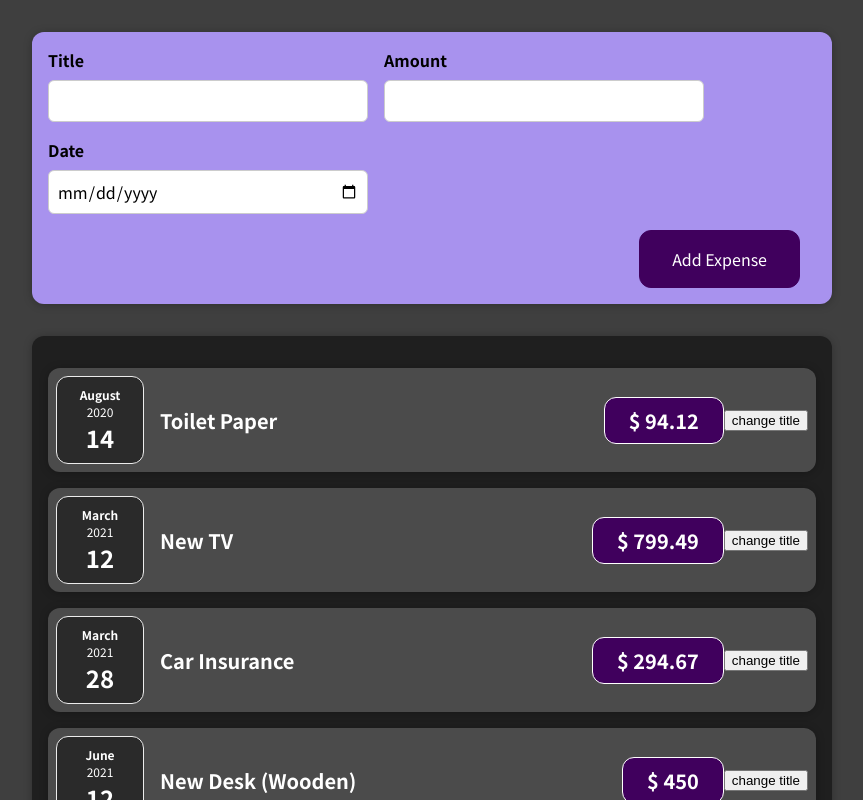
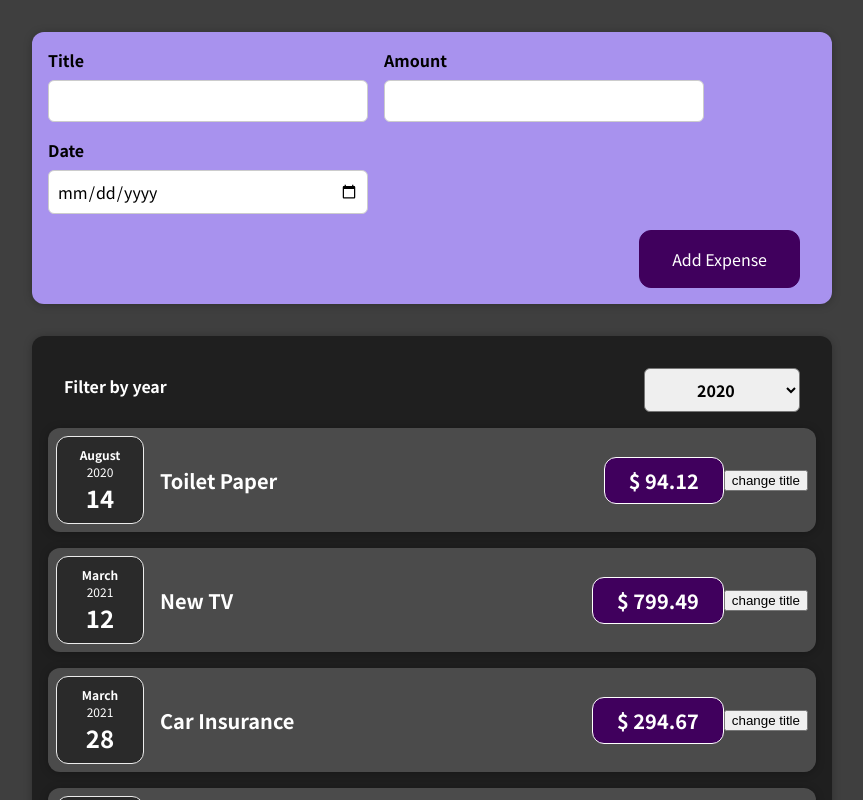
Before and after one commit to Youssef-SherifMo/expense-tracker, a React (Create React App) app: page / in a window 1280 px wide. Shown: the top 800 px of the page, without its empty margins (208-1071 px from the left). Built offline with nearby package versions, Linux system fonts and the light colour scheme.

Commit message:
Added ExpenseFIlter component

```diff
--- /dev/null
+++ b/src/component/Expenses/ExpenseFilter.css
@@ -0,0 +1,24 @@
+.expenses-filter {
+  color: white;
+  padding: 0 1rem;
+}
+
+.expenses-filter__control {
+  display: flex;
+  width: 100%;
+  align-items: center;
+  justify-content: space-between;
+  margin: 1rem 0;
+}
+
+.expenses-filter label {
+  font-weight: bold;
+  margin-bottom: 0.5rem;
+}
+
+.expenses-filter select {
+  font: inherit;
+  padding: 0.5rem 3rem;
+  font-weight: bold;
+  border-radius: 6px;
+}
--- /dev/null
+++ b/src/component/Expenses/ExpenseFilter.jsx
@@ -0,0 +1,23 @@
+import React from "react";
+import "./ExpenseFilter.css";
+
+const ExpensesFilter = (props) => {
+  const dropdownChangeHandler = (event) => {
+    props.onChangeFilter(event.target.value);
+  };
+  return (
+    <div className="expenses-filter">
+      <div className="expenses-filter__control">
+        <label>Filter by year</label>
+        <select value={props.selected} onChange={dropdownChangeHandler}>
+          <option value="2022">2022</option>
+          <option value="2021">2021</option>
+          <option value="2020">2020</option>
+          <option value="2019">2019</option>
+        </select>
+      </div>
+    </div>
+  );
+};
+
+export default ExpensesFilter;
--- a/src/component/Expenses/Expenses.jsx
+++ b/src/component/Expenses/Expenses.jsx
@@ -1,10 +1,20 @@
+import React, { useState } from "react";
 import ExpenseItem from "./ExpenseItem";
+import ExpensesFilter from "./ExpenseFilter";
 import Card from "../UI/Card";
 import "./Expenses.css";
 
 function Expenses(props) {
+  const [filteredYear, setFilteredYear] = useState("2020");
+  const filterChangeHandler = (selectedYear) => {
+    setFilteredYear(selectedYear);
+  };
   return (
     <Card className="expenses">
+      <ExpensesFilter
+        selected={filteredYear}
+        onChangeFilter={filterChangeHandler}
+      />
       <ExpenseItem
         title={props.items[0].title}
         amount={props.items[0].amount}
```
